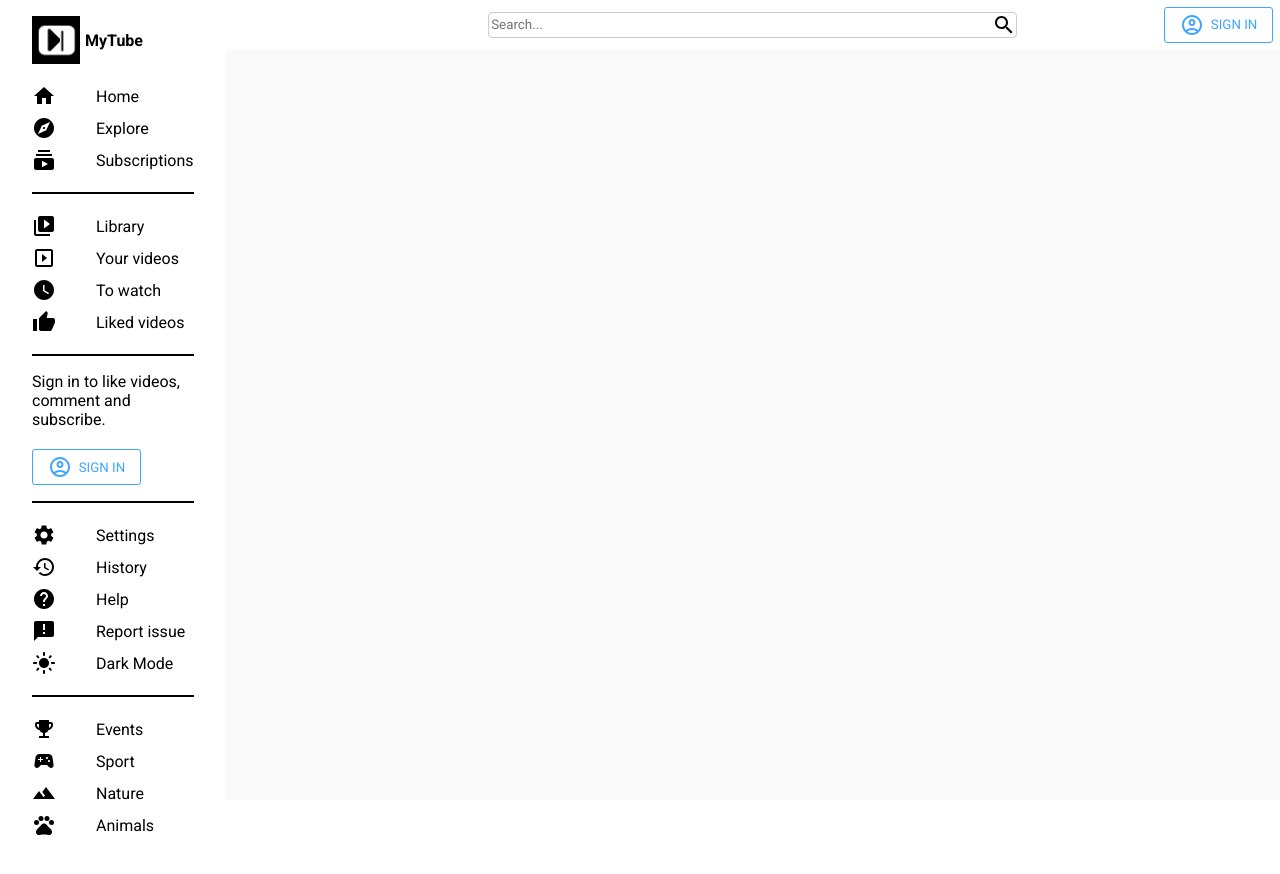
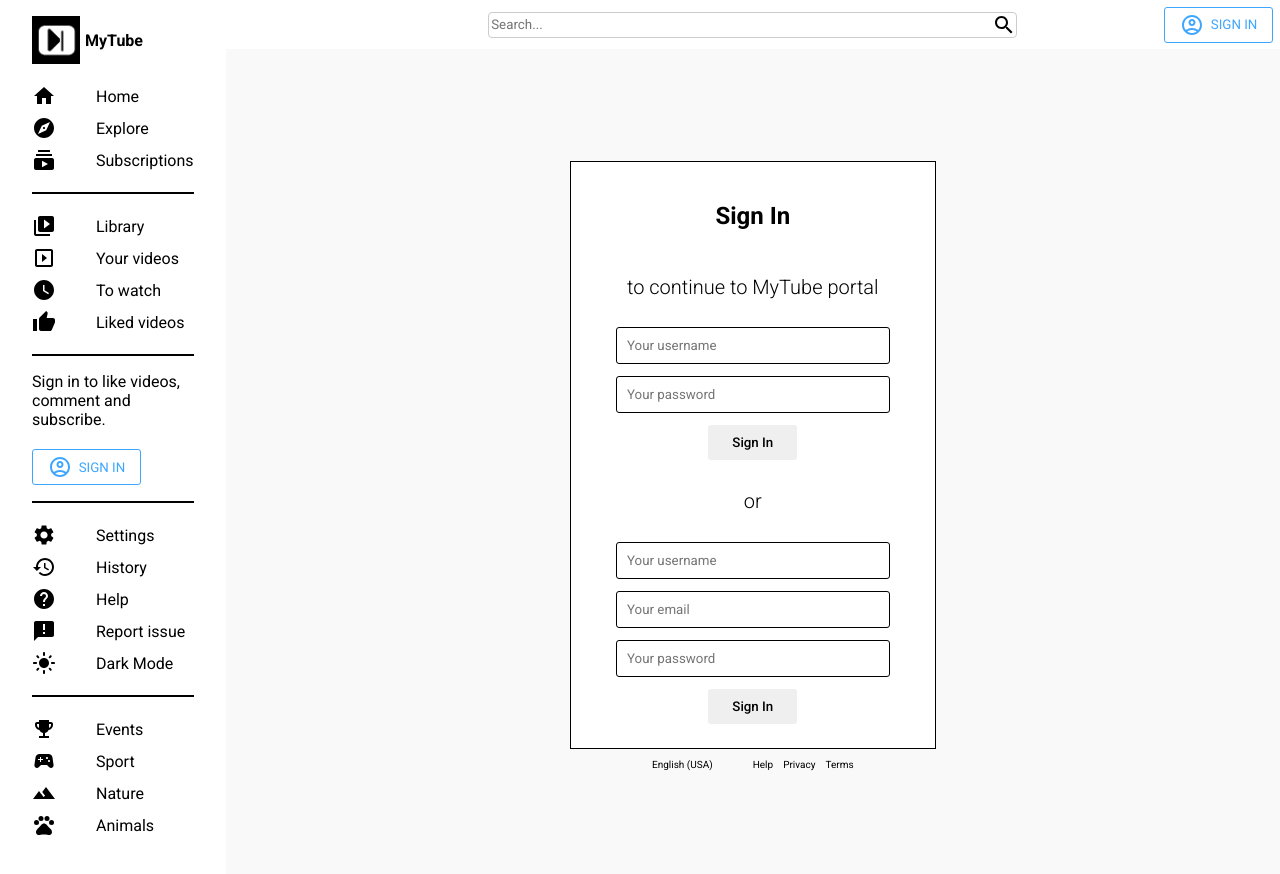
Before and after one commit to Izzy4me/video-sharing-app, a React (Create React App) app: page /signin in a window 1280 px wide. Shown: the top 874 px of the page. Built offline with nearby package versions, Linux system fonts and the light colour scheme.

Commit message:
SignIn view + routing skeleton

```diff
--- a/src/App.tsx
+++ b/src/App.tsx
@@ -7,6 +7,8 @@ import { darkTheme, lightTheme } from './utils/theme';
 import { BrowserRouter, Routes, Route } from "react-router-dom";
 import HomeView from './views/HomeView';
 import VideoView from './views/VideoView';
+import SignInView from './views/SignInView';
+
 
 const Container = styled.div`
   display: flex;
@@ -36,6 +38,7 @@ function App() {
               <Routes>
                 <Route path="/">
                   <Route index element={<HomeView />} />
+                  <Route path="signin" element={<SignInView />} />
                   <Route path="video">
                     <Route path=":id" element={<VideoView />} />
                   </Route>
--- a/src/components/Menu.tsx
+++ b/src/components/Menu.tsx
@@ -128,10 +128,12 @@ const Button = styled.button`
           <Hr />
           <Login>
             Sign in to like videos, comment and subscribe.
-            <Button>
-              <AccountCircleOutlinedIcon />
-              SIGN IN
-            </Button>
+            <Link to="/signin" style={{ textDecoration: "none" }}>
+              <Button>
+                <AccountCircleOutlinedIcon />
+                SIGN IN
+              </Button>
+            </Link>
           </Login>
 
           <Hr />
--- a/src/components/Navbar.tsx
+++ b/src/components/Navbar.tsx
@@ -2,6 +2,7 @@ import React from 'react';
 import styled from 'styled-components';
 import AccountCircleOutlinedIcon from "@mui/icons-material/AccountCircleOutlined";
 import SearchOutlinedIcon from "@mui/icons-material/SearchOutlined";
+import { Link } from 'react-router-dom';
 
 const Container = styled.div`
   position: sticky;
@@ -57,10 +58,12 @@ const Navbar = () => {
           <SearchInput placeholder="Search..." />
           <SearchOutlinedIcon />
         </Search>
-        <Button>
-          <AccountCircleOutlinedIcon />
-          SIGN IN
-        </Button>
+        <Link to="/signin" style={{ textDecoration: "none" }}>
+          <Button>
+            <AccountCircleOutlinedIcon />
+            SIGN IN
+          </Button>
+        </Link>
       </Wrapper>
     </Container>
   );
--- /dev/null
+++ b/src/views/SignInView.tsx
@@ -0,0 +1,98 @@
+import styled from "styled-components";
+
+
+const Container = styled.div`
+  display: flex;
+  flex-direction: column;
+  align-items: center;
+  justify-content: center;
+  height: 100vh;
+  color: ${({ theme }) => theme.text};
+`;
+
+const Wrapper = styled.div`
+  display: flex;
+  align-items: center;
+  justify-content: center;
+  flex-direction: column;
+  background-color: ${({ theme }) => theme.bgLighter};
+  border: 1px solid ${({ theme }) => theme.soft};
+  padding: 1.5rem 3.5rem;
+  gap: 0.75rem;
+`;
+
+const Title = styled.h1`
+  font-size: 1.5rem;  // 24px
+`;
+
+const Subtitle = styled.h2`
+  font-size: 1.25rem;
+  font-weight: 300;
+`;
+
+const Input = styled.input`
+  border: 1px solid ${({ theme }) => theme.soft};
+  color: ${({ theme }) => theme.text};
+  border-radius: 3px;
+  background-color: transparent;
+  padding: 0.625rem;
+  width: 100%;
+`;
+
+const Button = styled.button`
+  border: none;
+  border-radius: 3px;
+  font-weight: 500;
+  background-color: ${({ theme }) => theme.soft};
+  color: ${({ theme }) => theme.soft};
+  padding: 0.625rem 1.5rem;
+  cursor: pointer;
+`;
+
+const More = styled.div`
+  display: flex;
+  font-size: 0.625rem;
+  ${({ theme }) => theme.textSoft};
+  margin-top: 0.625rem;
+`;
+
+const Links = styled.div`
+  display: flex;
+  flex-direction: row;
+  gap: 10px;
+  justify-content: space-between;
+  margin-left: 2.5rem;
+`;
+
+const Link = styled.span``;
+
+
+const SignInView = () => {
+  return (
+    <Container>
+      <Wrapper>
+        <Title>Sign In</Title>
+        <Subtitle>to continue to MyTube portal</Subtitle>
+        <Input placeholder="Your username" />
+        <Input type="password" placeholder="Your password" />
+        <Button>Sign In</Button>
+
+        <Subtitle>or </Subtitle>
+        <Input placeholder="Your username" />
+        <Input placeholder="Your email" />
+        <Input type="password" placeholder="Your password" />
+        <Button>Sign In</Button>
+      </Wrapper>
+      <More>
+        English (USA)
+        <Links>
+          <Link>Help</Link>
+          <Link>Privacy</Link>
+          <Link>Terms</Link>
+        </Links>
+      </More>
+    </Container>
+  );
+};
+
+export default SignInView;
```
